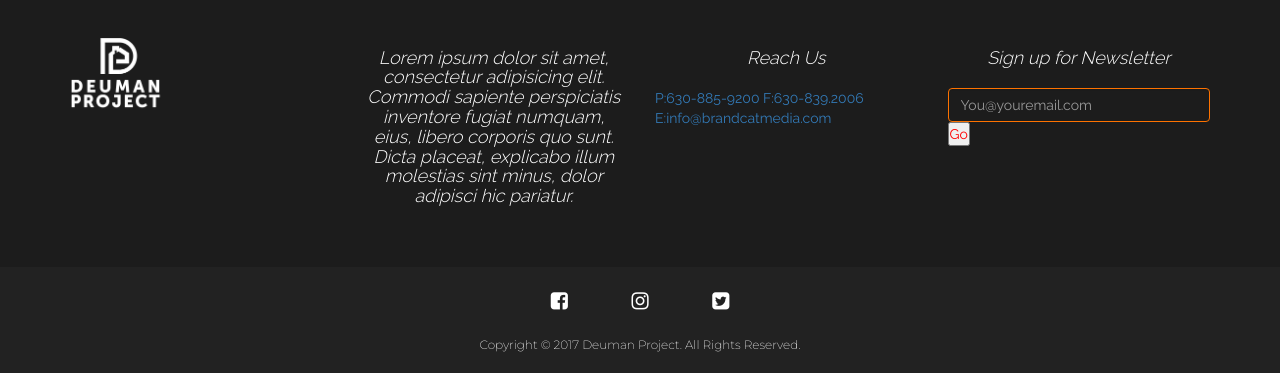
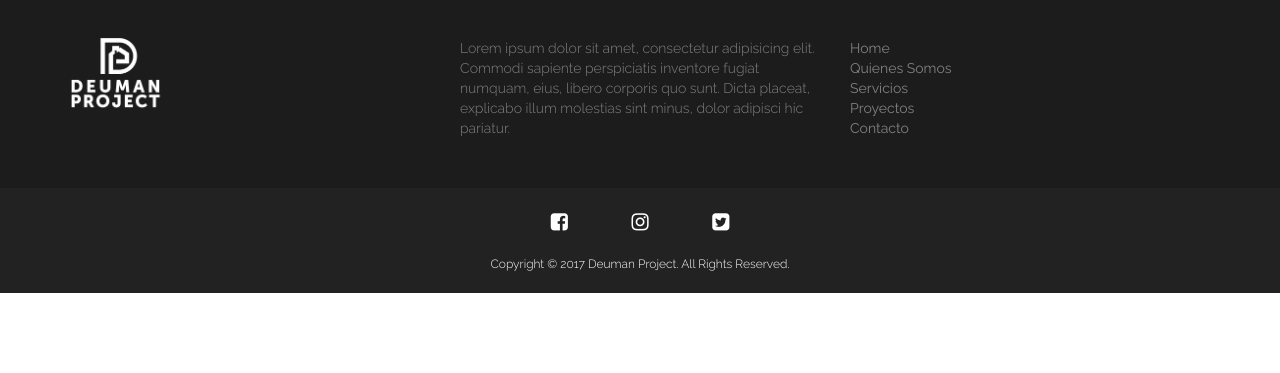
Before and after one commit to kariambar/deuman, a plain HTML site: page index.html in a window 1280 px wide. Shown: the part 4237-4610 px from the top of the page. After the commit the page ends 4530 px from the top, so only its background shows below. Drawn offline with nearby package versions, Linux system fonts and the light colour scheme.

Commit message:
footer ok

```diff
--- a/assets/css/main.css
+++ b/assets/css/main.css
@@ -390,6 +390,19 @@ hr{
  margin-top: 2rem;
 }
 
+.gallery_product{
+    width: 25%;
+    float: left;
+}
+
+.productos{
+  width: 80%;
+}
+
+.nuevasfotos{
+  margin-top: 2rem;
+}
+
 
 /*--------CONTACTO----------*/
 
@@ -519,25 +532,37 @@ input, select, textarea{
   padding: 40px 0;
 }
 
-.footer-top-layout [class*="col-sm-"]:first-child {
-  padding: 0;
-}
-.footer-top-layout [class*="col-sm-"] {
-  border-right: 2px solid #333333;
-  padding: 0 0 0 28px;
 
-}
 .footer-top-layout {
   color: #ffffff;
 }
 .footer-col-item {
   min-height: 140px;
 }
+.textfooter1{
+  font-size: 14px;
+  color: gray;
+}
 
 address {
   color: #545454;
 }
 
+.ulfooter{
+  list-style: none;
+}
+.ulfooter li{
+  list-style: none;
+}
+.listfooter{
+  color: gray;
+  text-decoration:none;
+}
+.listfooter:hover{
+  list-style: none;
+  color: white;
+  text-decoration:none;
+}
 
 .footer-top-layout [class*="col-sm-"]:last-child {
   border-right: medium none;
@@ -626,25 +651,14 @@ address {
   margin: 0;
 }
 .copyright-tag{
-  font-family: 'Montserrat';
+  font-family: 'Raleway';
   color: white;
   font-weight: 300;
   font-size: 12px;
 }
 
-.gallery_product{
-    width: 25%;
-    float: left;
-}
 
-
-.productos{
-  width: 80%;
-}
-
-.nuevasfotos{
-  margin-top: 2rem;
-}
+/*--------FIN FOOTER ----------*/
 
 .navbar-default .navbar-nav>.active>a.smoothScroll{
   background-color: transparent;
--- a/assets/css/style.css
+++ b/assets/css/style.css
@@ -27,7 +27,7 @@
 	height: 120vh;
 }
 #contacto{
-	height: 100vh;
+	height: 130vh;
 }
 .input_textual{
 	margin-top: 2rem;
--- a/index.html
+++ b/index.html
@@ -295,22 +295,20 @@
   	<div class="footer-top-layout">
     	<div class="container">
       		<div class="row">
-      <div class="col-lg-3 col-xs-6">
+      			<div class="col-lg-4 col-xs-4">
         			<img src="assets/img/logobanner.png" alt="logo" width="100" class="logofooter">
        			</div>
-        <div class=" col-lg-3 col-xs-6 text-right">
-              <h4 class="textfooter">Lorem ipsum dolor sit amet, consectetur adipisicing elit. Commodi sapiente perspiciatis inventore fugiat numquam, eius, libero corporis quo sunt. Dicta placeat, explicabo illum molestias sint minus, dolor adipisci hic pariatur.</h4>
+	        	<div class="col-lg-4 col-xs-4">
+	              	<p class="textfooter1 text-left">Lorem ipsum dolor sit amet, consectetur adipisicing elit. Commodi sapiente perspiciatis inventore fugiat numquam, eius, libero corporis quo sunt. Dicta placeat, explicabo illum molestias sint minus, dolor adipisci hic pariatur.</p>
 	            </div>
-        <div class="col-lg-3 col-xs-6">
-              <h4>Reach Us</h4>
-              <div class="item-contact"> <a href="tel:630-885-9200"><span class="link-id">P</span>:<span>630-885-9200</span></a> <a href="tel:630-839.2006"><span class="link-id">F</span>:<span>630-839.2006</span></a> <a href="mailto:info@brandcatmedia.com"><span class="link-id">E</span>:<span>info@brandcatmedia.com</span></a> </div>
-            </div>
-        <div class="col-lg-3 col-xs-6">
-              <h4>Sign up for Newsletter</h4>
-              <form class="signUpNewsletter" action="" method="get">
-                <input name="" class="gt-email form-control" placeholder="You@youremail.com" type="text">
-                <input name="" class="btn-go" value="Go" type="button">
-              </form>
+	        	<div class="col-lg-4 col-xs-4">
+	              	<ul class="ulfooter">
+	              		<li><a class="listfooter" href="#">Home</a></li>
+	              		<li><a class="listfooter" href="#">Quienes Somos</a></li>
+	              		<li><a class="listfooter" href="#">Servicios</a></li>
+	              		<li><a class="listfooter" href="#">Proyectos</a></li>
+	              		<li><a class="listfooter" href="#">Contacto</a></li>
+	              	</ul>
 	            </div>
           </div>
         </div>
```
Lines whose indentation alone changed are shown as unchanged.
